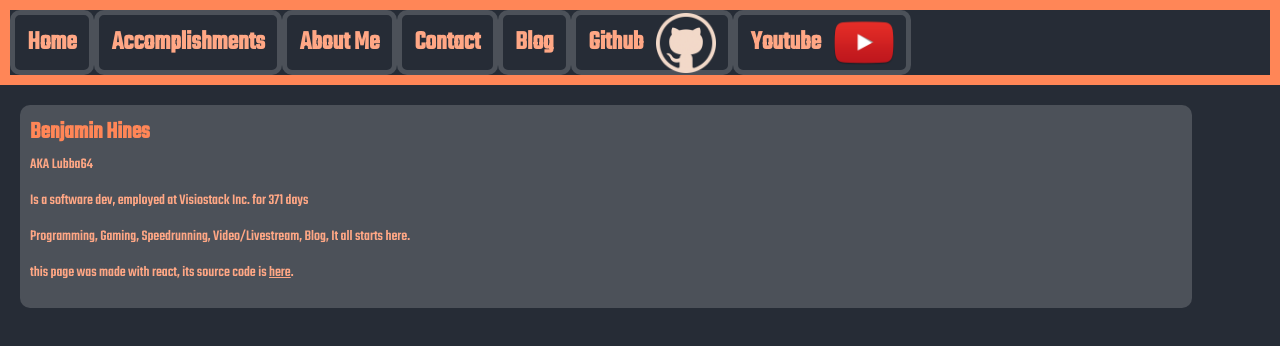
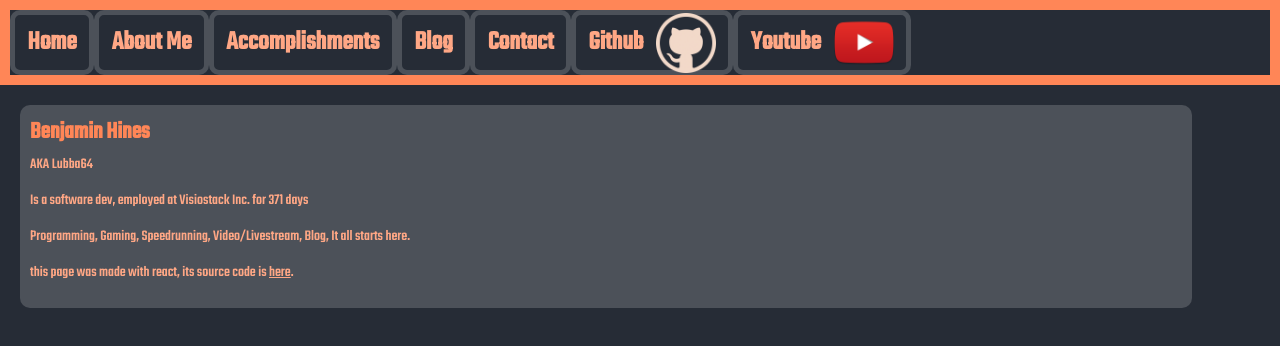
Before and after one commit to Lubba-64/personal-website-v2, a React (Create React App) app: page / in a window 1280 px wide. Shown: the top 346 px of the page. Built offline with nearby package versions, Linux system fonts and the light colour scheme; a web font is replaced by a local one.

Commit message:
reorganized page definitions, made page header status toggleable

```diff
--- a/src/App/Components/PageMaker.tsx
+++ b/src/App/Components/PageMaker.tsx
@@ -18,7 +18,10 @@ export const PageMaker = (props: Props) => {
                 path={page.route}
                 element={
                   page.jsx !== undefined ? (
-                    <Header key={page.name} pages={props.pages}>
+                    <Header
+                      key={page.name}
+                      pages={props.pages.filter((page) => page.isHeaderPage)}
+                    >
                       {page.jsx()}
                     </Header>
                   ) : (
--- a/src/App/Constants.tsx
+++ b/src/App/Constants.tsx
@@ -24,5 +24,5 @@ export const whatIKnow = [
   { name: "Frameworks", items: knownFrameworks },
   { name: "Formats", items: knownFormats },
 ];
-
+// other info
 export const currentOS = "Windows 10";
--- a/src/App/Page.tsx
+++ b/src/App/Page.tsx
@@ -1,7 +1,8 @@
 export interface Page {
-  name: string;
+  name?: string;
   icon?: string;
   jsx?: () => JSX.Element;
   link?: string;
   route?: string;
+  isHeaderPage?: boolean;
 }
--- a/src/App/Pages.tsx
+++ b/src/App/Pages.tsx
@@ -1,25 +1,27 @@
-import { AboutMe } from "./Pages/AboutMe";
-import { Accomlishments } from "./Pages/Accomplishments";
-import { Blog } from "./Pages/Blog";
-import { Contact } from "./Pages/Contact";
-import { Home } from "./Pages/Home";
+import AboutMePage from "./Pages/AboutMe";
+import AccomplishmentsPage from "./Pages/Accomplishments";
+import BlogPage from "./Pages/Blog";
+import ContactPage from "./Pages/Contact";
+import HomePage from "./Pages/Home";
 import { Page } from "./Page";
 
-export const mainPages: Page[] = [
-  { name: "Home", jsx: Home, route: "/" },
-  { name: "Accomplishments", jsx: Accomlishments, route: "/Accomplishments" },
-  { name: "About Me", jsx: AboutMe, route: "/AboutMe" },
-  { name: "Contact", jsx: Contact, route: "/Contact" },
-  { name: "Blog", jsx: Blog, route: "/Blog" },
+export const pages: Page[] = [
+  HomePage,
+  AboutMePage,
+  AccomplishmentsPage,
+  BlogPage,
+  ContactPage,
   {
     name: "Github",
     icon: "Icons/github.png",
     link: "https://github.com/Lubba-64",
+    isHeaderPage: true,
   },
   {
     name: "Youtube",
     icon: "Icons/youtube.png",
     link: "https://www.youtube.com/channel/UCC6frUe5JkHnIum5V-20I1w",
+    isHeaderPage: true,
   },
 ];
-export default mainPages;
+export default pages;
--- a/src/App/Pages/AboutMe.tsx
+++ b/src/App/Pages/AboutMe.tsx
@@ -2,6 +2,7 @@ import React from "react";
 import { ContentPanel } from "../Components/ContentPanel";
 import "../../index.scss";
 import { employed_at } from "../Constants";
+import { Page } from "../Page";
 
 export const AboutMe = () => {
   return (
@@ -31,3 +32,11 @@ export const AboutMe = () => {
     </div>
   );
 };
+
+export const AboutMePage: Page = {
+  name: "About Me",
+  jsx: AboutMe,
+  route: "/AboutMe",
+  isHeaderPage: true,
+};
+export default AboutMePage;
--- a/src/App/Pages/Accomplishments.tsx
+++ b/src/App/Pages/Accomplishments.tsx
@@ -3,6 +3,7 @@ import "../../index.scss";
 import { whatIKnow } from "../Constants";
 import { ContentPanel } from "../Components/ContentPanel";
 import { Link } from "../Components/Link";
+import { Page } from "../Page";
 
 export const Accomlishments = () => {
   return (
@@ -73,3 +74,11 @@ export const Accomlishments = () => {
     </div>
   );
 };
+
+export const AccomplishmentsPage: Page = {
+  name: "Accomplishments",
+  jsx: Accomlishments,
+  route: "/Accomplishments",
+  isHeaderPage: true,
+};
+export default AccomplishmentsPage;
--- a/src/App/Pages/Blog.tsx
+++ b/src/App/Pages/Blog.tsx
@@ -1,5 +1,13 @@
 import React from "react";
+import { Page } from "../Page";
 
 export const Blog = () => {
-  return <div></div>;
+  return <div>coming soon!</div>;
 };
+export const BlogPage: Page = {
+  name: "Blog",
+  jsx: Blog,
+  route: "/Blog",
+  isHeaderPage: true,
+};
+export default BlogPage;
--- a/src/App/Pages/Contact.tsx
+++ b/src/App/Pages/Contact.tsx
@@ -1,6 +1,7 @@
 import React from "react";
 import "../../index.scss";
 import { ContentPanel } from "../Components/ContentPanel";
+import { Page } from "../Page";
 
 export const Contact = () => {
   return (
@@ -20,3 +21,10 @@ export const Contact = () => {
     </div>
   );
 };
+export const ContactPage: Page = {
+  name: "Contact",
+  jsx: Contact,
+  route: "/Contact",
+  isHeaderPage: true,
+};
+export default ContactPage;
--- a/src/App/Pages/Home.tsx
+++ b/src/App/Pages/Home.tsx
@@ -3,6 +3,7 @@ import "../../index.scss";
 import { employed_at, days_employed } from "../Constants";
 import { ContentPanel } from "../Components/ContentPanel";
 import { Link } from "../Components/Link";
+import { Page } from "../Page";
 export const Home = () => {
   return (
     <ContentPanel title="Benjamin Hines">
@@ -27,3 +28,10 @@ export const Home = () => {
     </ContentPanel>
   );
 };
+export const HomePage: Page = {
+  name: "Home",
+  jsx: Home,
+  route: "/",
+  isHeaderPage: true,
+};
+export default HomePage;
--- a/src/App/Root.tsx
+++ b/src/App/Root.tsx
@@ -1,7 +1,7 @@
 import React from "react";
 import { PageMaker } from "./Components/PageMaker";
-import mainPages from "./Pages";
+import pages from "./Pages";
 
 export const AppRoot = () => {
-  return <PageMaker pages={mainPages} />;
+  return <PageMaker pages={pages} />;
 };
```
Also changed, not shown: src/App/Pages/template.tsx (added, +23 -0 lines).
